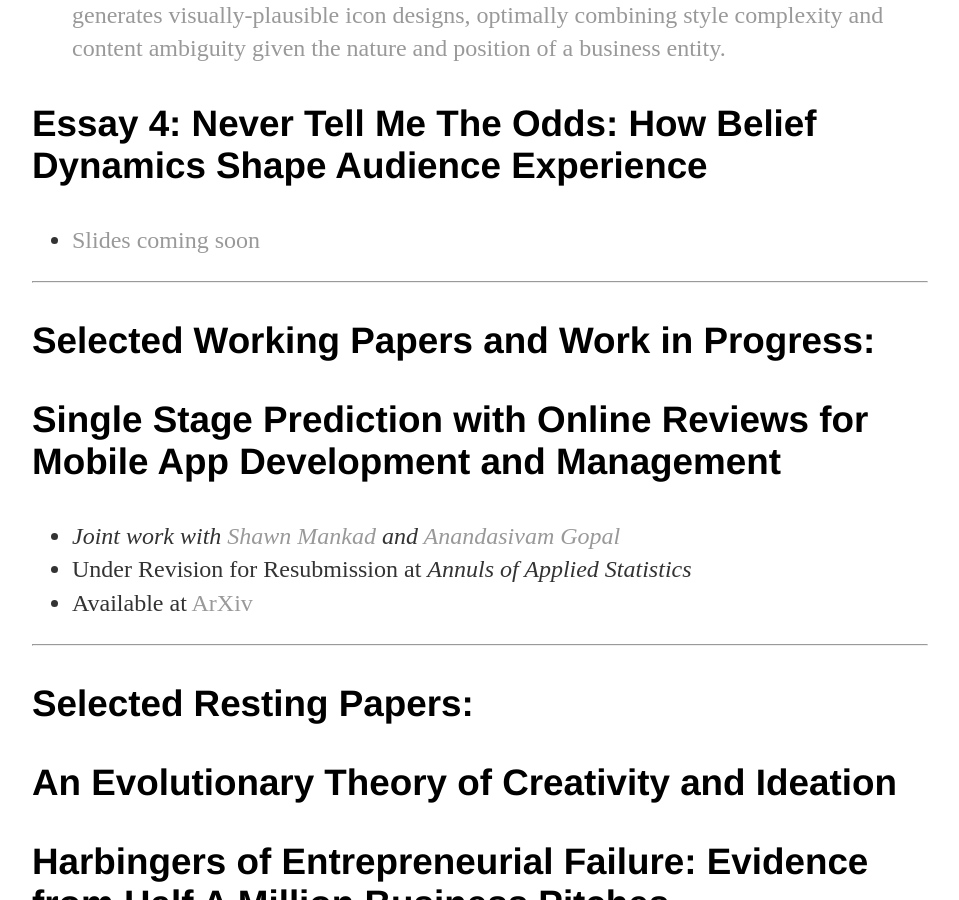
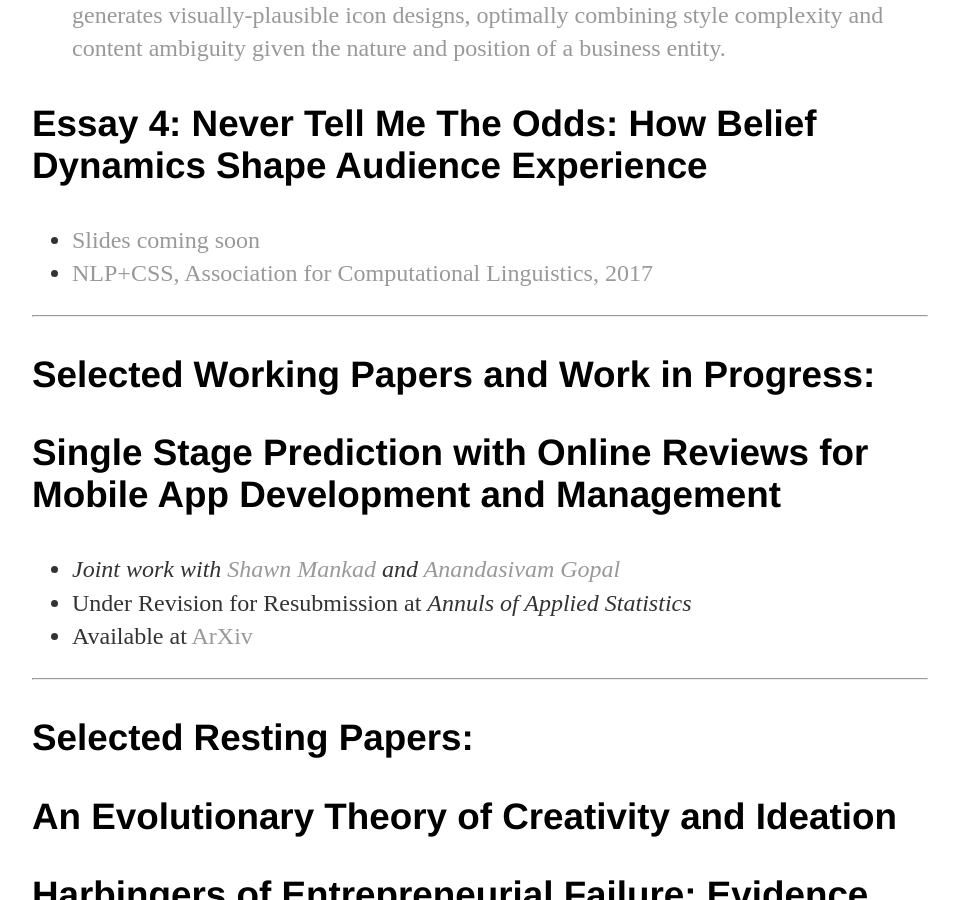
Before and after one commit to shenglih/shenglih.github.io, a Jekyll site: the page built from research/index.html, in a window 1280 px wide and 900 px high, scrolled down 2728 px. Shown: the whole window, without its empty margins (160-1119 px from the left). Built offline with Jekyll 4.4.1, drawn with Linux system fonts in a browser that asks for light colours.

Commit message:
Update index.html

```diff
--- a/research/index.html
+++ b/research/index.html
@@ -65,6 +65,7 @@ given the nature and position of a business entity. </a></li>
   <h3> Essay 4: Never Tell Me The Odds: How Belief Dynamics Shape Audience Experience </h3>
   <ul>
 	<li><a href=""> Slides coming soon </a></li>
+	  <li><a href=""> NLP+CSS, Association for Computational Linguistics, 2017</a></li>
   </ul>
 
   <hr>
```
